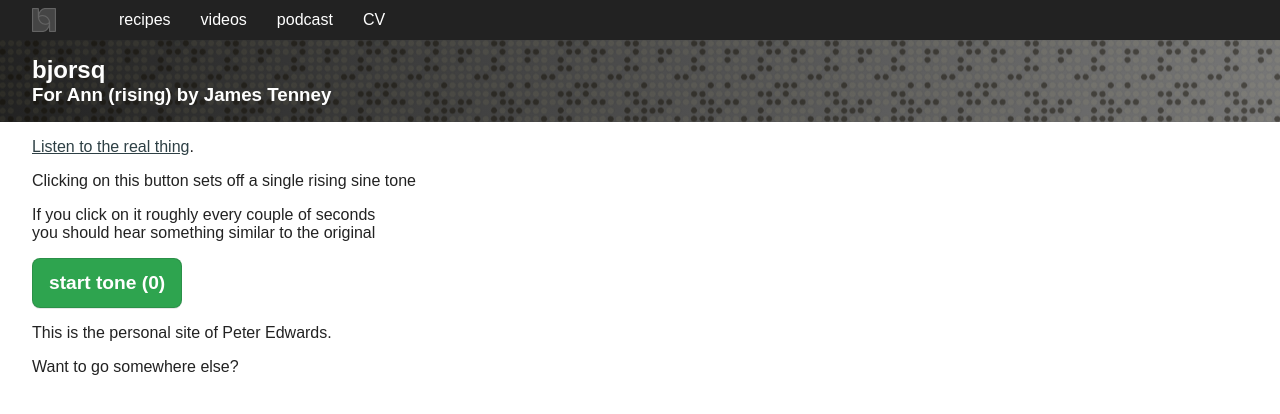
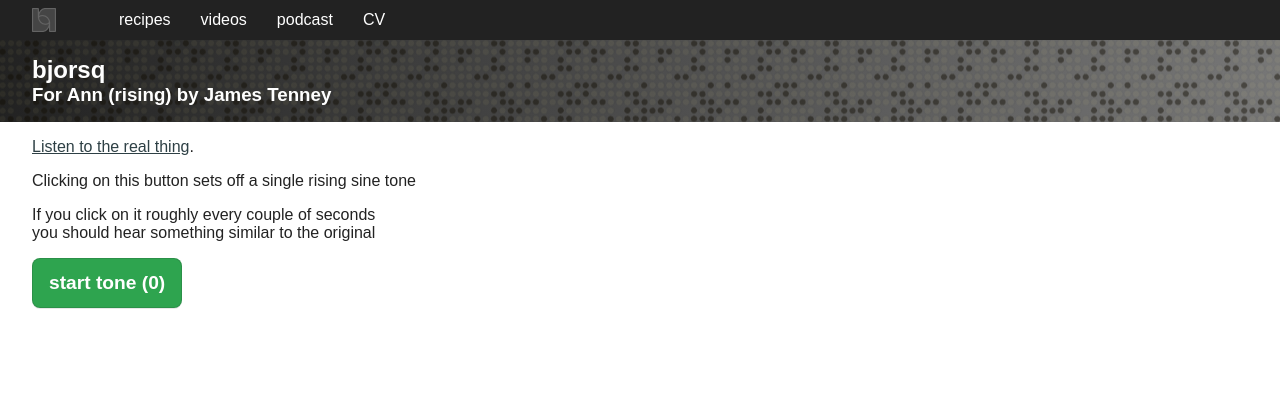
Before and after one commit to bjorsq/bjorsq.github.com, a Jekyll site: the page built from forannrising.md, in a window 1280 px wide. Shown: the top 414 px of the page. Built offline with Jekyll 4.4.1, drawn with Linux system fonts in a browser that asks for light colours.

Commit message:
Update FAR

```diff
--- a/forannrising.md
+++ b/forannrising.md
@@ -53,6 +53,3 @@ window.addEventListener( 'DOMContentLoaded', e => {
 <p>Clicking on this button sets off a single rising sine tone</p>
 <p>If you click on it roughly every couple of seconds<br>you should hear something similar to the original</p>
 <p><button id="forannrising" class="button">start tone (<span id="tonecount">0</span>)</button></p>
-This is the personal site of Peter Edwards.
-
-Want to go somewhere else?
```
